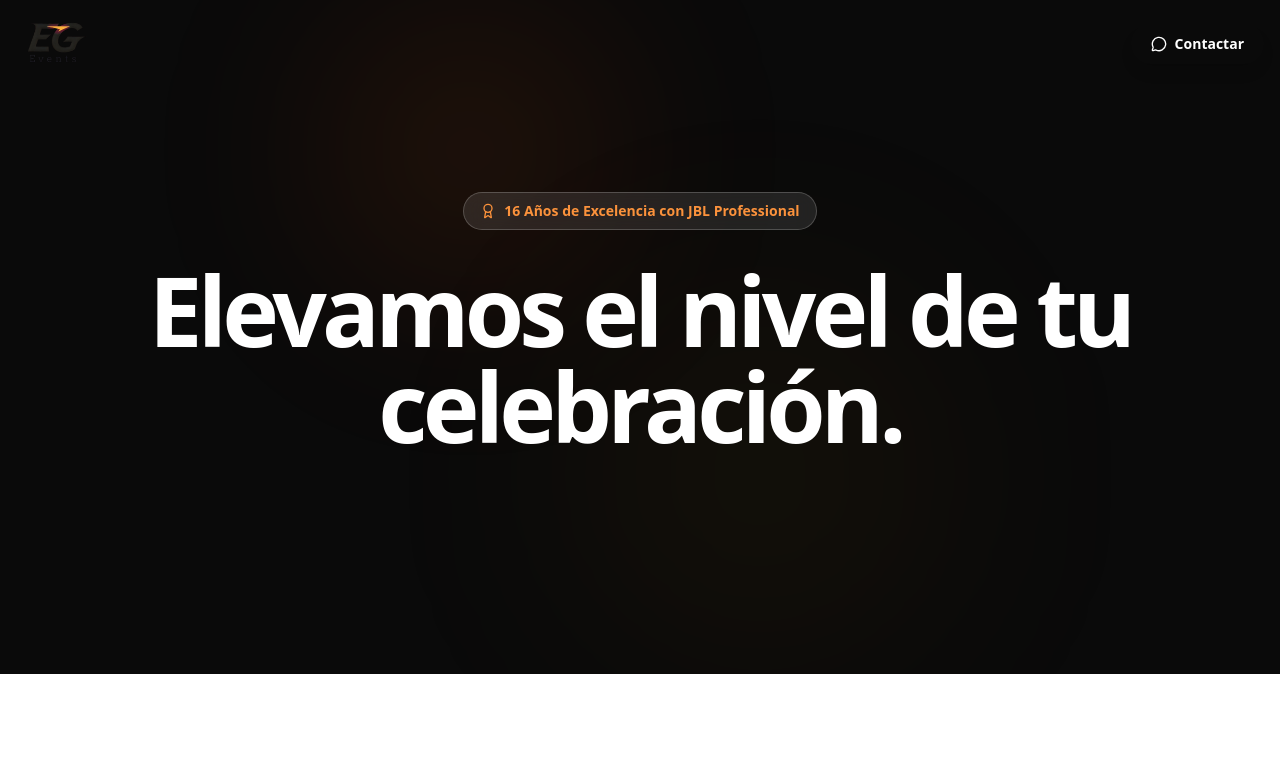
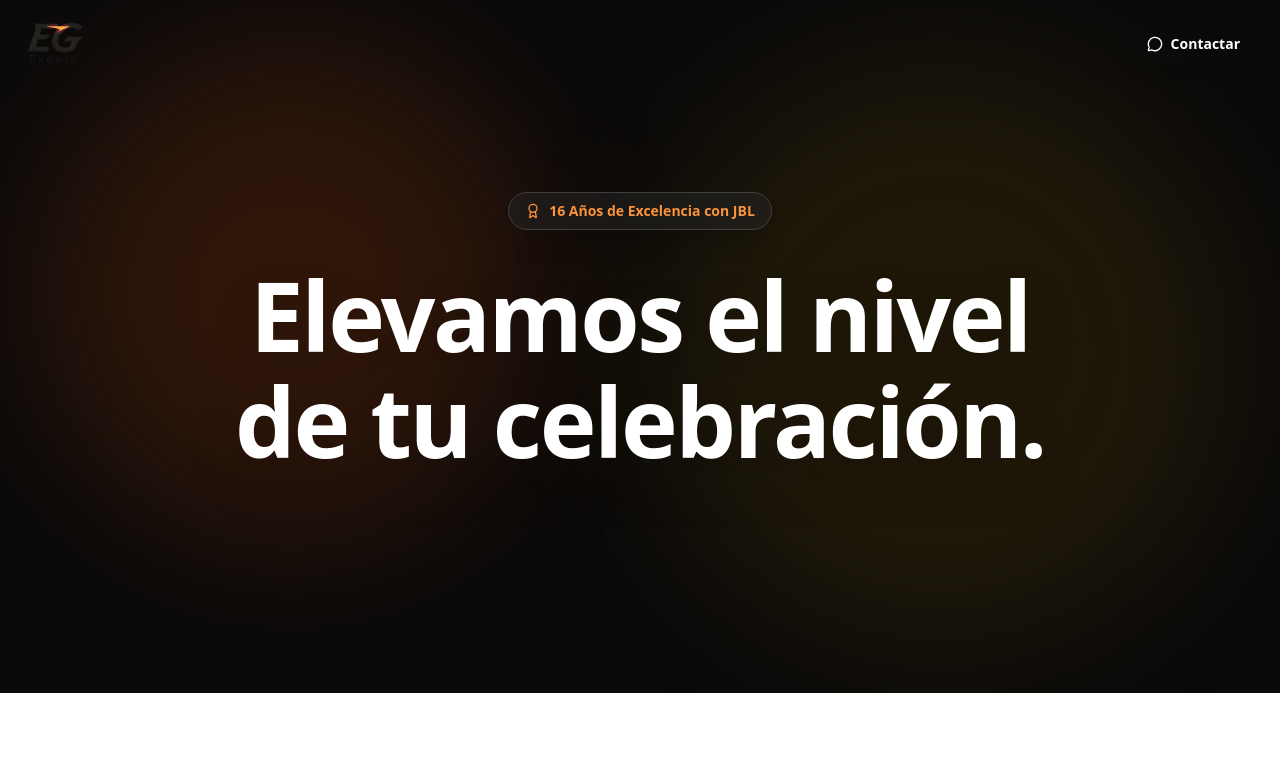
Before and after one commit to pepitodestroyer/eg-events, a React (Vite) app: page / in a window 1280 px wide. Shown: the top 773 px of the page. Built offline with nearby package versions, Linux system fonts and the light colour scheme.

Commit message:
Cirugia al diseño del Hero para que no aplaste las letras en moviles

```diff
--- a/src/App.jsx
+++ b/src/App.jsx
@@ -125,35 +125,43 @@ export default function App() {
   return (
     <div className="min-h-screen bg-neutral-50 text-neutral-800 font-sans scroll-smooth">
 
-      {/* NAVEGACIÓN - Ajustada para que no choque en teléfonos */}
+      {/* NAVEGACIÓN */}
       <nav className={`fixed w-full z-50 transition-all duration-500 ${scrolled ? 'bg-white/95 backdrop-blur-md shadow-md py-2 md:py-3' : 'bg-transparent py-4'}`}>
         <div className="max-w-7xl mx-auto px-4 flex justify-between items-center gap-2">
-          <img src={miLogo} alt="EG Events" className="h-8 md:h-14 w-auto object-contain" />
+          <img src={miLogo} alt="EG Events" className="h-10 md:h-14 w-auto object-contain" />
           <div className={`hidden md:flex space-x-8 font-bold text-sm tracking-wide ${scrolled ? 'text-neutral-800' : 'text-white'}`}>
             <a href="#trayectoria" className="hover:text-orange-500">Nosotros</a>
             <a href="#servicios" className="hover:text-orange-500">Servicios</a>
             <a href="#equipos" className="hover:text-orange-500">Equipos</a>
             <a href="#ia-ideas" className="hover:text-orange-500">Asistente IA</a>
           </div>
-          <a href={getWaLink()} target="_blank" rel="noopener noreferrer" className="inline-flex items-center gap-1 md:gap-2 px-4 py-2 md:px-5 md:py-2.5 rounded-full text-white bg-gradient-to-r from-orange-500 to-yellow-500 font-bold shadow-lg text-xs md:text-sm whitespace-nowrap">
+          <a href={getWaLink()} target="_blank" rel="noopener noreferrer" className="inline-flex items-center gap-1 md:gap-2 px-5 py-2.5 md:px-6 md:py-2.5 rounded-full text-white bg-gradient-to-r from-orange-500 to-yellow-500 font-bold shadow-lg text-sm whitespace-nowrap">
             <MessageCircle size={16} /> Contactar
           </a>
         </div>
       </nav>
 
-      {/* HERO SECTION - Puro gradiente y luces, CERO imágenes */}
-      <section className="relative pt-36 pb-24 md:pt-48 md:pb-40 overflow-hidden bg-neutral-950 text-white text-center">
+      {/* --- HERO SECTION: REFINADA Y ELEGANTE PARA MÓVILES --- */}
+      <section className="relative pt-40 pb-20 md:pt-48 md:pb-40 overflow-hidden bg-neutral-950 text-white text-center flex flex-col justify-center min-h-[70vh] md:min-h-0">
         <div className="absolute inset-0 z-0">
-          <div className="absolute inset-0 bg-[radial-gradient(ellipse_at_center,_var(--tw-gradient-stops))] from-neutral-800 via-neutral-950 to-neutral-950"></div>
-          <div className="absolute top-0 left-1/4 w-[300px] h-[300px] md:w-[500px] md:h-[500px] bg-orange-600/20 rounded-full blur-[100px] md:blur-[120px] animate-pulse"></div>
-          <div className="absolute bottom-0 right-1/4 w-[400px] h-[400px] md:w-[600px] md:h-[600px] bg-yellow-600/10 rounded-full blur-[120px] md:blur-[150px] animate-pulse" style={{ animationDelay: '2s' }}></div>
+          <div className="absolute inset-0 bg-gradient-to-b from-neutral-900 via-neutral-950 to-neutral-950"></div>
+          {/* Luces ajustadas: Pequeñas en movil, gigantes en PC */}
+          <div className="absolute top-10 left-10 w-48 h-48 md:w-[500px] md:h-[500px] bg-orange-600/30 rounded-full blur-[80px] md:blur-[120px] animate-pulse"></div>
+          <div className="absolute bottom-10 right-10 w-48 h-48 md:w-[600px] md:h-[600px] bg-yellow-600/20 rounded-full blur-[80px] md:blur-[150px] animate-pulse" style={{ animationDelay: '2s' }}></div>
         </div>
-        <div className="relative z-10 max-w-7xl mx-auto px-4">
-          <div className="inline-flex items-center gap-2 px-4 py-2 rounded-full bg-white/10 border border-white/20 text-orange-400 font-semibold text-xs md:text-sm mb-6 md:mb-8 backdrop-blur-md">
-            <Award size={16} /> 16 Años de Excelencia con JBL Professional
+
+        {/* Contenedor del texto: Alineado al centro, respetando márgenes */}
+        <div className="relative z-10 max-w-7xl mx-auto px-4 md:px-6 w-full mt-10 md:mt-0">
+          <div className="inline-flex items-center gap-2 px-4 py-2 rounded-full bg-neutral-800/50 border border-neutral-700 text-orange-400 font-semibold text-xs md:text-sm mb-8 backdrop-blur-md shadow-xl">
+            <Award size={16} /> 16 Años de Excelencia con JBL
           </div>
-          <h1 className="text-4xl sm:text-5xl md:text-8xl font-black mb-4 md:mb-6 leading-tight tracking-tighter">Elevamos el nivel <br className="hidden md:block"/> de tu celebración.</h1>
-          <p className="mt-4 md:mt-6 text-xl sm:text-2xl md:text-3xl text-transparent bg-clip-text bg-gradient-to-r from-orange-400 to-yellow-300 font-light italic">"A sound for you ;)"</p>
+          {/* Título: Tamaño controlado y líneas separadas elegantemente */}
+          <h1 className="text-5xl sm:text-6xl md:text-8xl font-black mb-6 leading-[1.1] tracking-tight drop-shadow-2xl">
+            Elevamos el nivel <br /> de tu celebración.
+          </h1>
+          <p className="mt-6 text-xl sm:text-2xl md:text-3xl text-transparent bg-clip-text bg-gradient-to-r from-orange-400 to-yellow-300 font-light italic drop-shadow-lg">
+            "A sound for you ;)"
+          </p>
         </div>
       </section>
 
@@ -266,8 +274,8 @@ export default function App() {
 
       <footer className="bg-neutral-950 py-10 text-center text-neutral-500 border-t border-neutral-800">
         <img src={miLogo} alt="EG Events" className="h-8 mx-auto grayscale opacity-30 mb-6" />
-        {/* LA TINTA RASTREADORA */}
-        <p className="text-sm">© {new Date().getFullYear()} EG Events. Potenciado por JBL Professional. (v2.0)</p>
+        {/* LA TINTA RASTREADORA ACTUALIZADA */}
+        <p className="text-sm">© {new Date().getFullYear()} EG Events. Potenciado por JBL Professional. (v3.0)</p>
       </footer>
     </div>
   );
```
